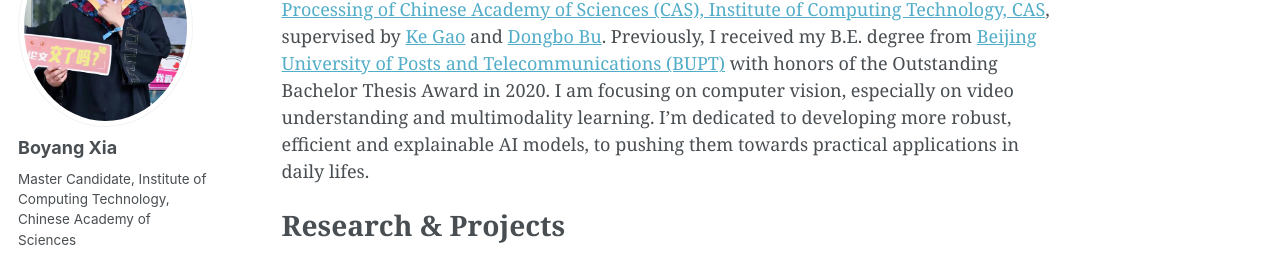
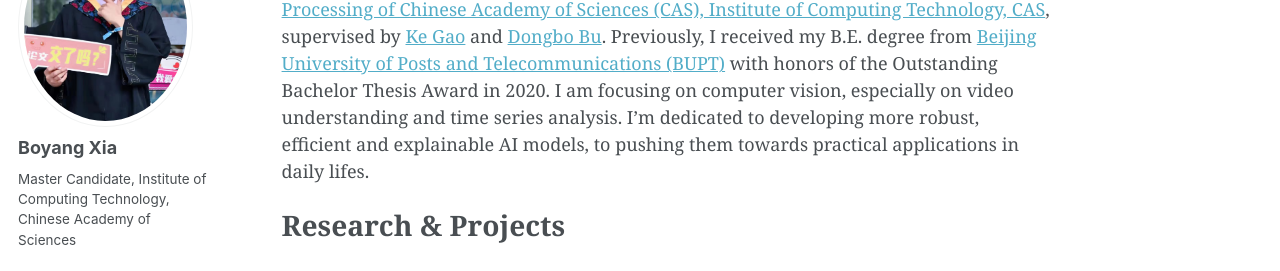
Before and after one commit to LawrenceXia2008/LawrenceXia2008.github.io, a Jekyll site: the page built from _pages/about.md, in a window 1280 px wide and 900 px high. Shown: the part 191-462 px from the top of the window. Built offline with Jekyll 4.4.1, drawn with Linux system fonts in a browser that asks for light colours; formulas are drawn with MathJax 3.

Commit message:
add "time series"

```diff
--- a/_pages/about.md
+++ b/_pages/about.md
@@ -9,7 +9,7 @@ redirect_from:
 ---
 
 I am currently a second-year graduate student at the [Key Lab of Intelligent Information Processing of Chinese Academy of Sciences (CAS),
-Institute of Computing Technology, CAS](https://iip.ict.ac.cn/), supervised by [Ke Gao](https://teacher.ucas.ac.cn/~0038308) and [Dongbo Bu](https://people.ucas.edu.cn/~dbu?language=en). Previously, I received my B.E. degree from [Beijing University of Posts and Telecommunications (BUPT)](https://www.bupt.edu.cn/bygk/zjby/xxjj.htm) with honors of the Outstanding Bachelor Thesis Award in 2020. I am focusing on computer vision, especially on video understanding and multimodality learning. I'm dedicated to developing more robust, efficient and explainable AI models, to pushing them towards practical applications in daily lifes.
+Institute of Computing Technology, CAS](https://iip.ict.ac.cn/), supervised by [Ke Gao](https://teacher.ucas.ac.cn/~0038308) and [Dongbo Bu](https://people.ucas.edu.cn/~dbu?language=en). Previously, I received my B.E. degree from [Beijing University of Posts and Telecommunications (BUPT)](https://www.bupt.edu.cn/bygk/zjby/xxjj.htm) with honors of the Outstanding Bachelor Thesis Award in 2020. I am focusing on computer vision, especially on video understanding and time series analysis. I'm dedicated to developing more robust, efficient and explainable AI models, to pushing them towards practical applications in daily lifes.
 
 Research & Projects
 ===
```
